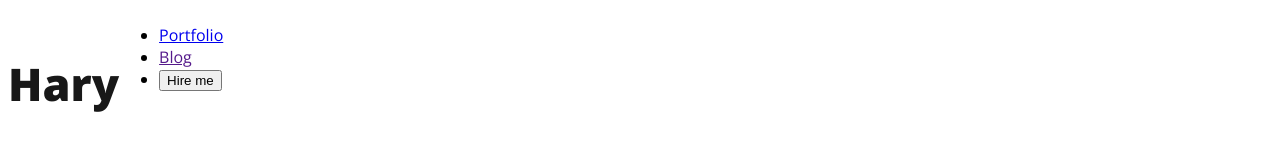
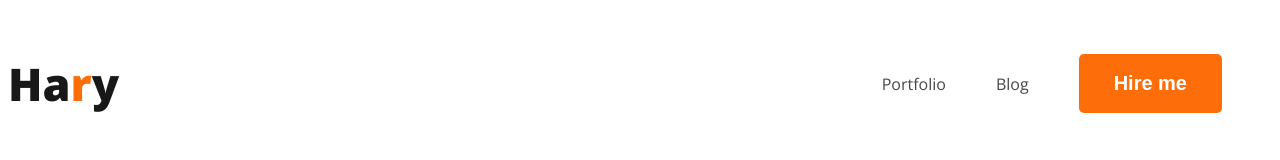
Before and after one commit to RfAraf/developer-portfolio, a plain HTML site: page index.html in a window 1280 px wide. Drawn offline with nearby package versions, Linux system fonts and the light colour scheme.

Commit message:
nav added

```diff
--- a/index.html
+++ b/index.html
@@ -15,11 +15,11 @@
   <body>
     <head>
       <nav>
-        <h3 class="nav-title">Hary</h3>
+        <h3 class="nav-title">Ha<span class="text-primary">r</span>y</h3>
         <ul>
           <li><a href="Portfolio">Portfolio</a></li>
           <li><a href="">Blog</a></li>
-          <li><button>Hire me</button></li>
+          <li><button class="btn-primary">Hire me</button></li>
         </ul>
       </nav>
     </head>
--- a/styles/portfolio.css
+++ b/styles/portfolio.css
@@ -4,8 +4,25 @@ body {
 }
 
 /* nav related style */
+
+.text-primary {
+  color: #fd6e0a;
+}
+
+.btn-primary {
+  border-radius: 5px;
+  background: #fd6e0a;
+  border: 0;
+  color: white;
+  font-size: 20px;
+  font-weight: 700;
+  padding: 18px 35px;
+}
+
 nav {
   display: flex;
+  justify-content: space-between;
+  align-items: center;
 }
 
 .nav-title {
@@ -13,3 +30,21 @@ nav {
   font-size: 45px;
   font-weight: 800;
 }
+
+/* 'nav' er por serial e 'ul'. tai '>' use kora jete pare.
+    use na korleo apatoto problem hoyni. */
+
+nav > ul {
+  display: flex;
+  align-items: center;
+}
+
+nav li {
+  list-style: none;
+  margin-right: 50px;
+}
+
+nav a {
+  text-decoration: none;
+  color: #474747;
+}
```
